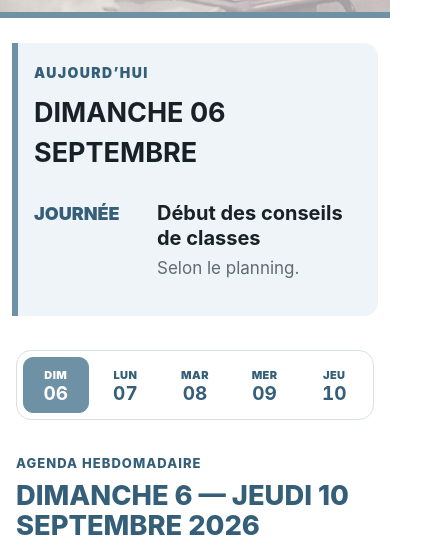
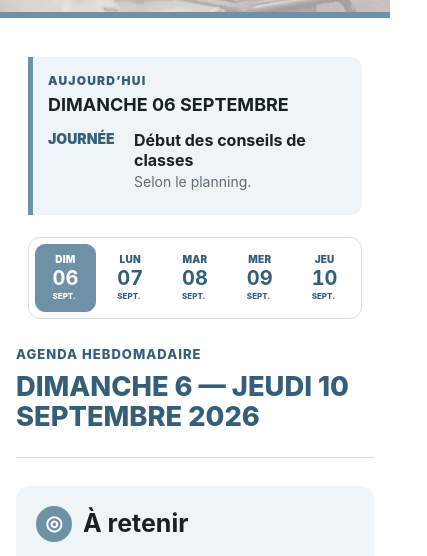
Before and after one commit to Alan75005/Sevigne-la-semaine, a plain HTML site: page index.html in a window 390 px wide. Shown: the part 232-788 px from the top of the page, 427 px wide, since content can reach past the window. Drawn offline with Linux system fonts and the light colour scheme.

Commit message:
Add files via upload

```diff
--- a/index.html
+++ b/index.html
@@ -9,7 +9,7 @@
 <meta name="theme-color" content="#6f91a6">
 <title>Sévigné — La semaine</title>
 <link rel="manifest" href="manifest.webmanifest">
-<link rel="stylesheet" href="style.css?v=9">
+<link rel="stylesheet" href="style.css?v=10.1">
 </head>
 <body>
 <header class="top hero">
@@ -122,6 +122,6 @@
   </section>
 </main>
 <footer>COLLÈGE SÉVIGNÉ · PARIS</footer>
-<script src="app.js?v=9"></script>
+<script src="app.js?v=10.1"></script>
 </body>
 </html>
--- a/style.css
+++ b/style.css
@@ -154,3 +154,98 @@ html{scroll-behavior:smooth}
 .push-button.is-on{background:var(--blue-dark)}
 .push-button:focus-visible{outline:3px solid var(--antique-red);outline-offset:3px}
 .push-status{margin-top:11px!important;font-weight:700;color:var(--blue-dark)!important}
+
+/* V10.1 — correction mobile demandée */
+@media(max-width:520px){
+  /* Aujourd'hui : bloc compact immédiatement sous le hero */
+  .today{
+    margin:14px 12px 22px;
+    padding:15px 15px 14px;
+    border-left:5px solid var(--blue);
+    border-radius:0 12px 12px 0;
+  }
+  .today-kicker{
+    font-size:12px;
+    margin-bottom:5px;
+  }
+  .today h2{
+    font-size:18px;
+    margin:0 0 7px;
+    line-height:1.15;
+  }
+  .today .event{
+    display:grid;
+    grid-template-columns:76px minmax(0,1fr);
+    gap:10px;
+    padding:9px 0;
+  }
+  .today .event time{font-size:14px;line-height:1.2}
+  .today .event h3{font-size:16px;line-height:1.22;margin:0 0 3px}
+  .today .event p{font-size:14px;line-height:1.3;margin:0}
+  .today .event details{font-size:14px}
+
+  /* Frise : DIM + 06 + SEPT. tient sur chaque case */
+  .day-nav{
+    grid-template-columns:repeat(5,minmax(0,1fr));
+    gap:4px;
+    padding:6px;
+    margin:0 12px 26px;
+    border-radius:12px;
+  }
+  .day-nav a{
+    min-width:0;
+    min-height:68px;
+    padding:6px 1px;
+    overflow:hidden;
+  }
+  .day-nav span{
+    display:block;
+    width:100%;
+    font-size:10px;
+    line-height:1;
+    letter-spacing:.02em;
+    text-align:center;
+    white-space:nowrap;
+  }
+  .day-nav strong{
+    display:block;
+    font-size:20px;
+    line-height:1.05;
+    margin:3px 0 1px;
+  }
+  .day-nav strong::after{
+    content:"SEPT.";
+    display:block;
+    margin-top:3px;
+    font-size:8px;
+    line-height:1;
+    font-weight:800;
+    letter-spacing:0;
+  }
+
+  /* Titres de journées : empêcher SEPTEMBRE de sortir de l'écran */
+  .day-head,.day-header{
+    display:grid!important;
+    grid-template-columns:minmax(0,1fr) auto auto!important;
+    align-items:baseline!important;
+    column-gap:8px!important;
+  }
+  .day .weekday{min-width:0;font-size:18px!important;white-space:nowrap}
+  .day .date{font-size:42px!important;line-height:1!important}
+  .day .month{
+    font-size:16px!important;
+    line-height:1!important;
+    white-space:nowrap;
+    overflow:visible;
+  }
+}
+@media(max-width:380px){
+  .day-nav{margin-left:8px;margin-right:8px;gap:3px}
+  .day-nav span{font-size:9px}
+  .day-nav strong{font-size:18px}
+  .day-nav strong::after{font-size:7px}
+  .today{margin-left:8px;margin-right:8px}
+  .day .weekday{font-size:16px!important}
+  .day .date{font-size:36px!important}
+  .day .month{font-size:14px!important}
+}
--- a/sw.js
+++ b/sw.js
@@ -1,4 +1,4 @@
-const CACHE_VERSION = "sevigne-la-semaine-v10";
+const CACHE_VERSION = "sevigne-la-semaine-v10-1";
 const STATIC_CACHE = `${CACHE_VERSION}-static`;
 const STATIC_ASSETS = [
   "./style.css",
```
Also changed, not shown: README.md.
